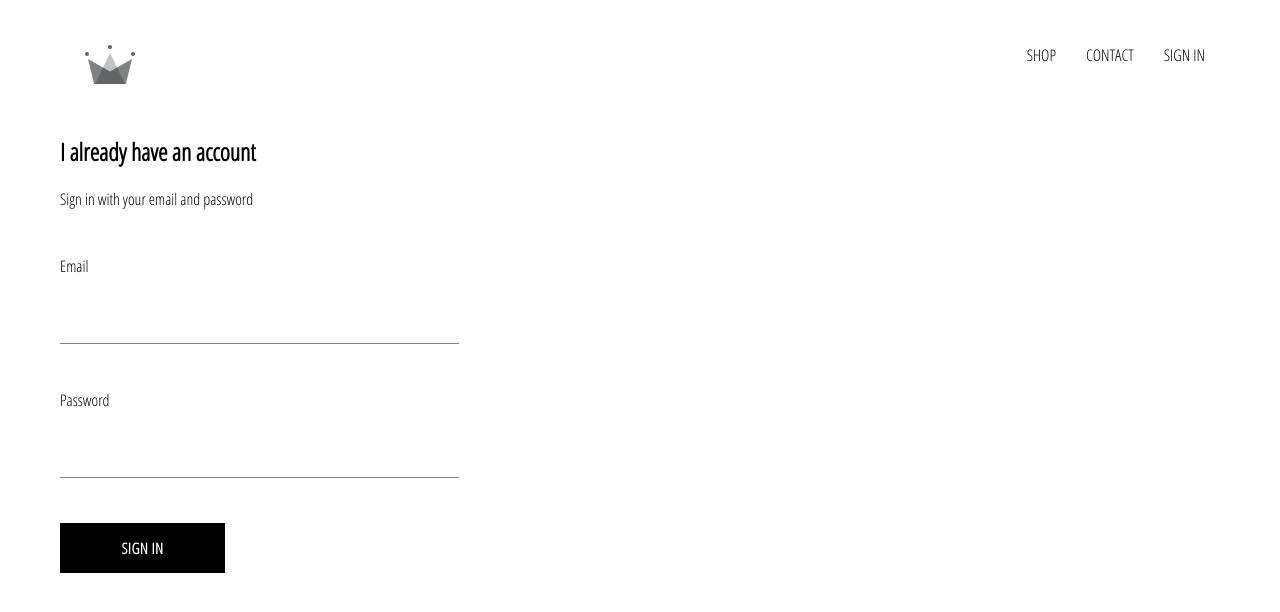
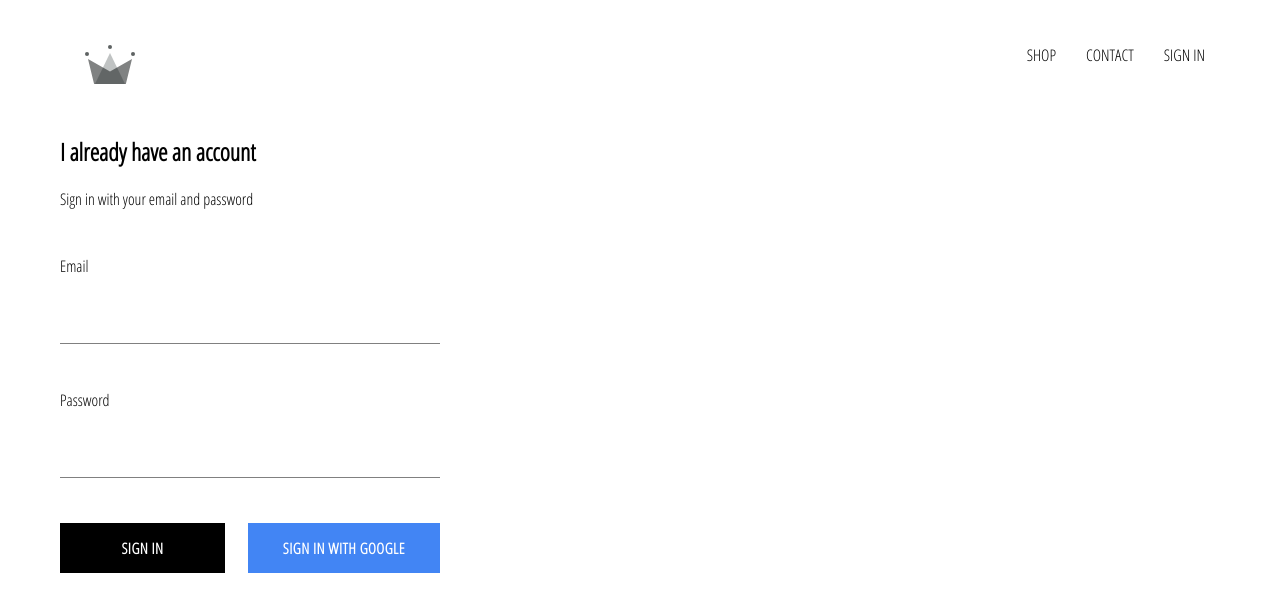
Before and after one commit to anhquangtech/crwn-clothing, a React (Create React App) app: page /signIn in a window 1280 px wide. Shown: the top 612 px of the page. Built offline with nearby package versions, Linux system fonts and the light colour scheme; no server answers.

Commit message:
[master]: Login with Google

```diff
--- a/package.json
+++ b/package.json
@@ -9,6 +9,7 @@
     "@testing-library/user-event": "^7.1.2",
     "eslint-config-airbnb": "^18.0.1",
     "eslint-plugin-prettier": "^3.1.2",
+    "firebase": "^7.10.0",
     "gh-pages": "^2.2.0",
     "husky": "^4.2.3",
     "lint-staged": "^10.0.7",
--- a/src/App.css
+++ b/src/App.css
@@ -6,3 +6,7 @@
 	text-decoration: none;
 	color: black;
 }
+
+* {
+	box-sizing: border-box;
+}
--- a/src/App.js
+++ b/src/App.js
@@ -6,11 +6,37 @@
 import ShopPage from './pages/shop/shop.component';
 import SignInSignUpPage from './pages/signIn-signUp/signInsignUp.component';
 import Header from './components/header/header.component';
+import { auth } from './firebase/firebase.utils';
 
-function App() {
+class App extends React.Component {
+    unsubcribeFromAuth = null;
+
+    constructor(props) {
+        super(props);
+
+        this.state = {
+            currentUser: null
+        }
+    }
+
+    componentDidMount() {
+      this.unsubcribeFromAuth = auth.onAuthStateChanged(user => {
+          this.setState({
+              currentUser: user
+          })
+      })
+    }
+
+    componentWillUnmount() {
+        this.unsubcribeFromAuth();
+    }
+
+    render() {
+        const {currentUser} = this.state;
+
         return (
             <div>
-          <Header />
+                <Header currentUser={currentUser} />
                 <Switch>
                   <Route exact path='/' component={HomePage} />
                   <Route path='/shop' component={ShopPage} />
@@ -19,5 +45,6 @@
             </div>
         );
     }
+}
 
 export default App;
--- a/src/components/custom-button/customButton.component.jsx
+++ b/src/components/custom-button/customButton.component.jsx
@@ -1,8 +1,11 @@
 import React from 'react';
 import './customButton.styles.scss';
 
-const CustomButton = ({children, ...otherProps}) => (
-    <button className="custom-button" {...otherProps}>
+const CustomButton = ({children, isGoogleSignIn, ...otherProps}) => (
+    <button
+      className={`${isGoogleSignIn ? 'google-sign-in' : ''} custom-button`}
+      {...otherProps}
+    >
         {children}
     </button>
 )
--- a/src/components/custom-button/customButton.styles.scss
+++ b/src/components/custom-button/customButton.styles.scss
@@ -19,4 +19,13 @@
 		color: black;
 		border: 1px solid black;
 	}
+
+	&.google-sign-in {
+		background-color: #4285f4;
+		color: white;
+		&:hover {
+			background-color: #357ae8;
+			border: none;
+		}
+	}
 }
--- a/src/components/header/header.component.jsx
+++ b/src/components/header/header.component.jsx
@@ -2,9 +2,9 @@
 import './header.styles.scss';
 import {Link} from 'react-router-dom';
 import {ReactComponent as Logo} from '../../assets/crown.svg';
+import {auth} from '../../firebase/firebase.utils';
 
-
-const Header = () => (
+const Header = ({currentUser}) => (
     <div className="header">
         <Link className="logo-container" to='/'>
             <Logo className="logo" />
@@ -16,9 +16,16 @@
             <Link className="option" to='./contact'>
                 CONTACT
             </Link>
-            <Link className="option" to='./signIn'>
-                SIGN IN
-            </Link>
+            {currentUser ? (
+                <div className="option" onClick={() => auth.signOut()}>
+                    SIGN OUT
+                </div>
+            ) : (
+                <Link className="option" to='./signIn'>
+                    SIGN IN
+                </Link>
+            )}
+
         </div>
     </div>
 )
--- a/src/components/header/header.styles.scss
+++ b/src/components/header/header.styles.scss
@@ -20,6 +20,7 @@
 
 		.option {
 			padding: 10px 15px;
+			cursor: pointer;
 		}
 	}
 }
--- a/src/components/sign-in/signIn.component.jsx
+++ b/src/components/sign-in/signIn.component.jsx
@@ -3,6 +3,7 @@
 
 import FormInput from '../form-input/formInput.component';
 import CustomButton from '../custom-button/customButton.component';
+import { signInWithGoogle } from '../../firebase/firebase.utils';
 
 class SignIn extends Component {
     constructor(props) {
@@ -54,8 +55,13 @@
                       label="Password"
                       required
                     />
-
-                    <CustomButton type="submit">Sign In</CustomButton>
+                    <div className="buttons">
+                        <CustomButton type="submit">Sign In</CustomButton>
+                        <CustomButton onClick={signInWithGoogle} isGoogleSignIn>
+                            Sign in with Google
+                            {' '}
+                        </CustomButton>
+                    </div>
                 </form>
             </div>
         );
--- a/src/components/sign-in/signIn.styles.scss
+++ b/src/components/sign-in/signIn.styles.scss
@@ -1,9 +1,13 @@
 .sign-in {
-	width: 30vw;
+	width: 380px;
 	display: flex;
 	flex-direction: column;
 
 	.title {
 		margin: 10px 0;
 	}
+	.buttons {
+		display: flex;
+		justify-content: space-between;
+	}
 }
--- /dev/null
+++ b/src/firebase/firebase.utils.js
@@ -0,0 +1,31 @@
+import firebase from 'firebase/app';
+import 'firebase/firestore';
+import 'firebase/auth';
+
+const config = {
+    apiKey: "AIzaSyA5B74pN-tES-4g-xe-tN-CJKinZWPd-eM",
+    authDomain: "crwn-db-571ad.firebaseapp.com",
+    databaseURL: "https://crwn-db-571ad.firebaseio.com",
+    projectId: "crwn-db-571ad",
+    storageBucket: "crwn-db-571ad.appspot.com",
+    messagingSenderId: "597353490564",
+    appId: "1:597353490564:web:86ff81dc19b3b8a6e7fad1",
+    measurementId: "G-9TZFFYN0EP"
+};
+
+firebase.initializeApp(config)
+
+export const auth = firebase.auth();
+export const firestore = firebase.firestore();
+
+// Config Google Authentication
+const provider = new firebase.auth.GoogleAuthProvider();
+provider.setCustomParameters({prompt: 'select_account'});
+
+// Facebook Auth
+// const providerFacebook = new firebase.auth.FacebookAuthProvider();
+// provider.setCustomParameters({prompt: 'select_account'});
+
+export const signInWithGoogle = () => auth.signInWithPopup(provider);
+
+export default firebase;
```
Also changed, not shown: 1 other file (tests, documents, lock files or other folders). Lines whose indentation alone changed are shown as unchanged.
